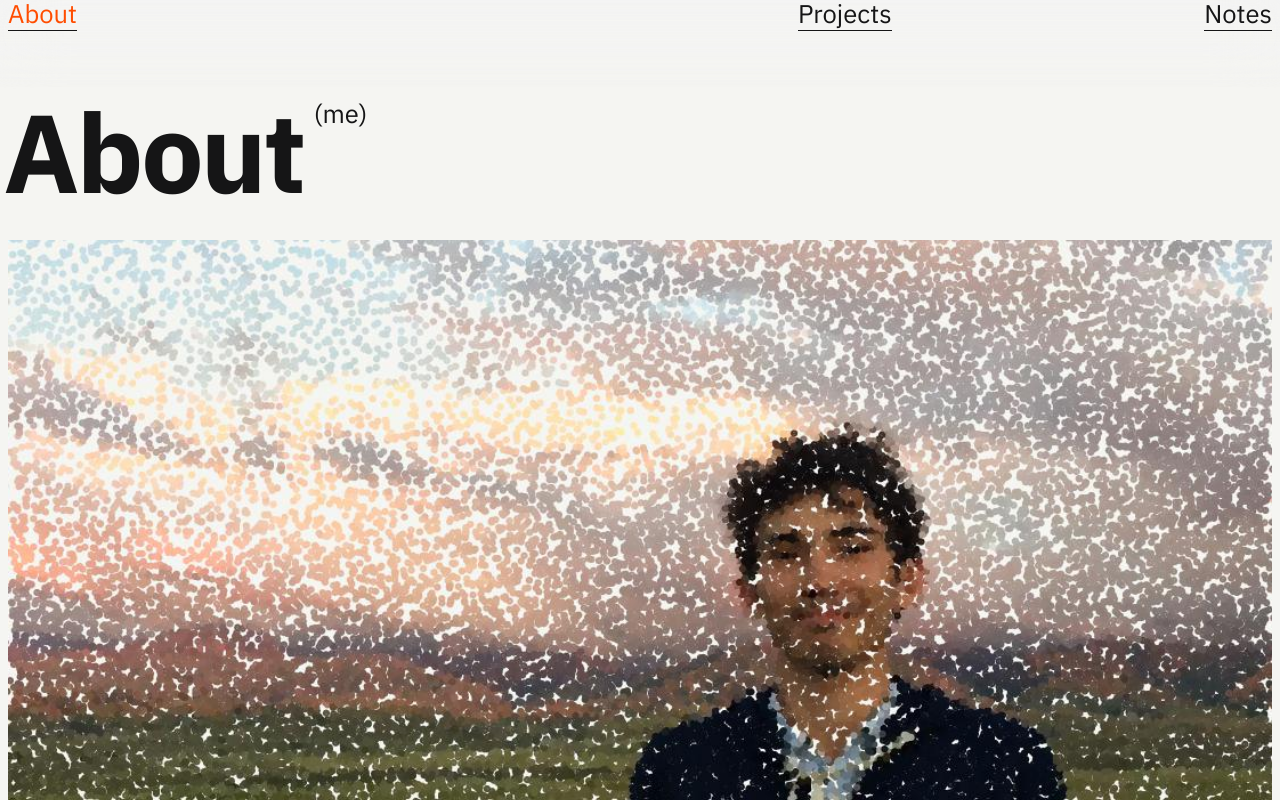
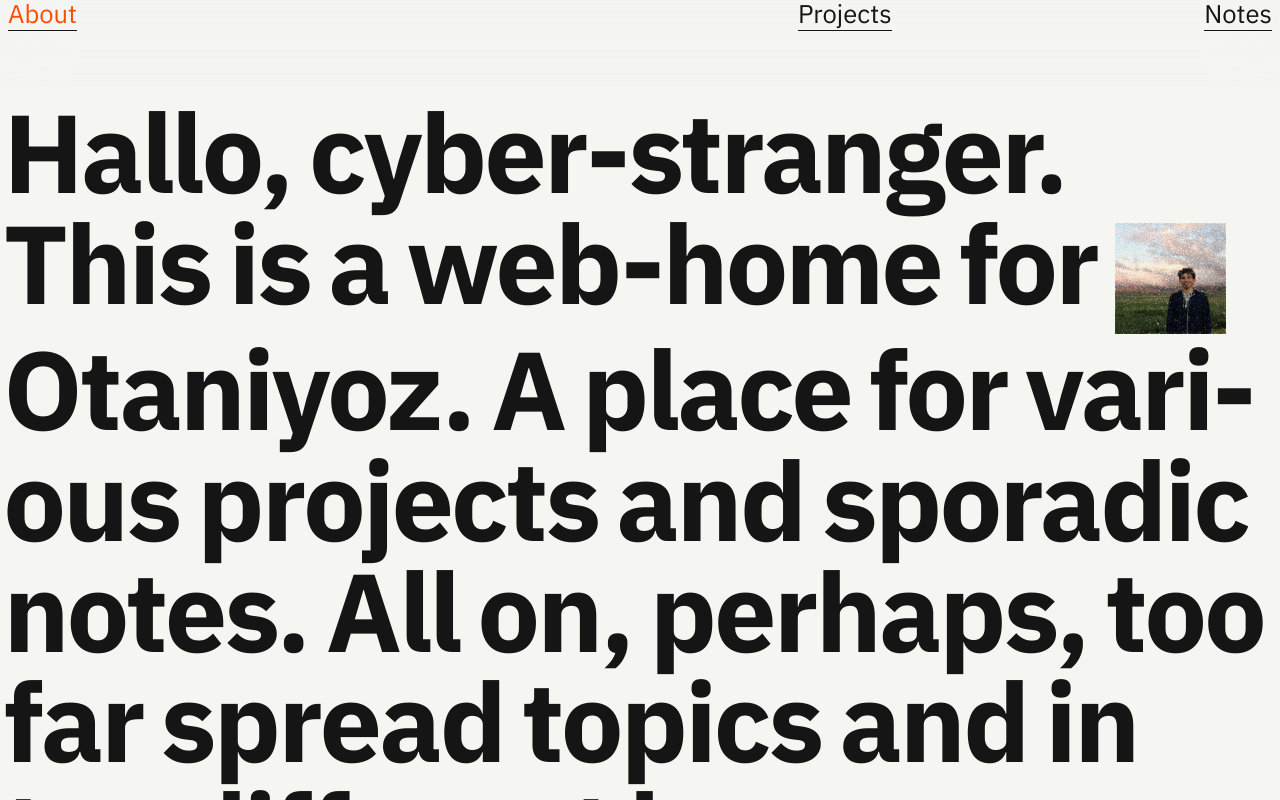
Before and after one commit to otaniyoz/web, a SvelteKit app: page / in a window 1280 px wide. Shown: the top 800 px of the page. Built offline with nearby package versions, Linux system fonts and the light colour scheme.

Commit message:
so much design

```diff
--- a/src/routes/+page.svelte
+++ b/src/routes/+page.svelte
@@ -8,32 +8,46 @@
   <title>Web-home of Otaniyoz</title>
 </svelte:head>
 
-<Heading title="About" level={1} noteTitle={["(me)"]}/>
-<figure>
-  <img alt="Stylized photograph of a man" src="home-banner.jpg" />
-</figure>
-<SectionGrid>
-  <div class="narrative">
-    <Paragraph
-      paragraphContent="Hallo, cyber-stranger. This is a web-home for Otaniyoz. Here you can find various projects and sporadic notes -- all on perhaps too far spread topics and in too different languages. But I might just as well be wrong, so don't take my word for it -- go and see for yourself. Or don't ¯\_(ツ)_/¯"
-    />
-  </div>
-</SectionGrid>
+<h1>
+  Hallo, cyber-stranger. This is a web-home for <img
+    alt="Stylized photograph of a man"
+    src="home-banner.jpg"
+  /> Otaniyoz. A place for various projects and sporadic notes. All on, perhaps,
+  too far spread topics and in too different languages. But I might be wrong about
+  it, so don't take my word for it — go and see for yourself. Or don't
+</h1>
 
 <style>
- .narrative {
-    grid-area: auto / 1 / auto / 7;
+  img {
+    aspect-ratio: 1 / 1;
+    display: inline-block;
+    vertical-align: text-bottom;
+    width: var(--line-height-regular);
   }
 
-  figure {
-    margin: 0;
-    aspect-ratio: 1 / 1.25;
-    padding-bottom: var(--gap-regular);
+  h1 {
+    padding: 0;
+    margin-block: 0;
+    word-spacing: -0.05em;
+    margin-left: -0.2vmax;
+    letter-spacing: -0.025em;
+    color: var(--color-dark);
+    line-height: var(--line-height-regular);
+    font-weight: var(--font-weight-heavy);
+    font-size: var(--font-size-large);
   }
 
   @media screen and (min-width: 1200px) {
-    figure {
-      aspect-ratio: 2 / 1;
+    h1 {
+      hyphens: auto;
+      margin-left: -0.35vmax;
+      padding-bottom: var(--gap-xlarge);
+    }
+  }
+
+  @media screen and (max-width: 1200px) {
+    h1 {
+      padding-bottom: var(--gap-xlarge);
     }
   }
 </style>
```
